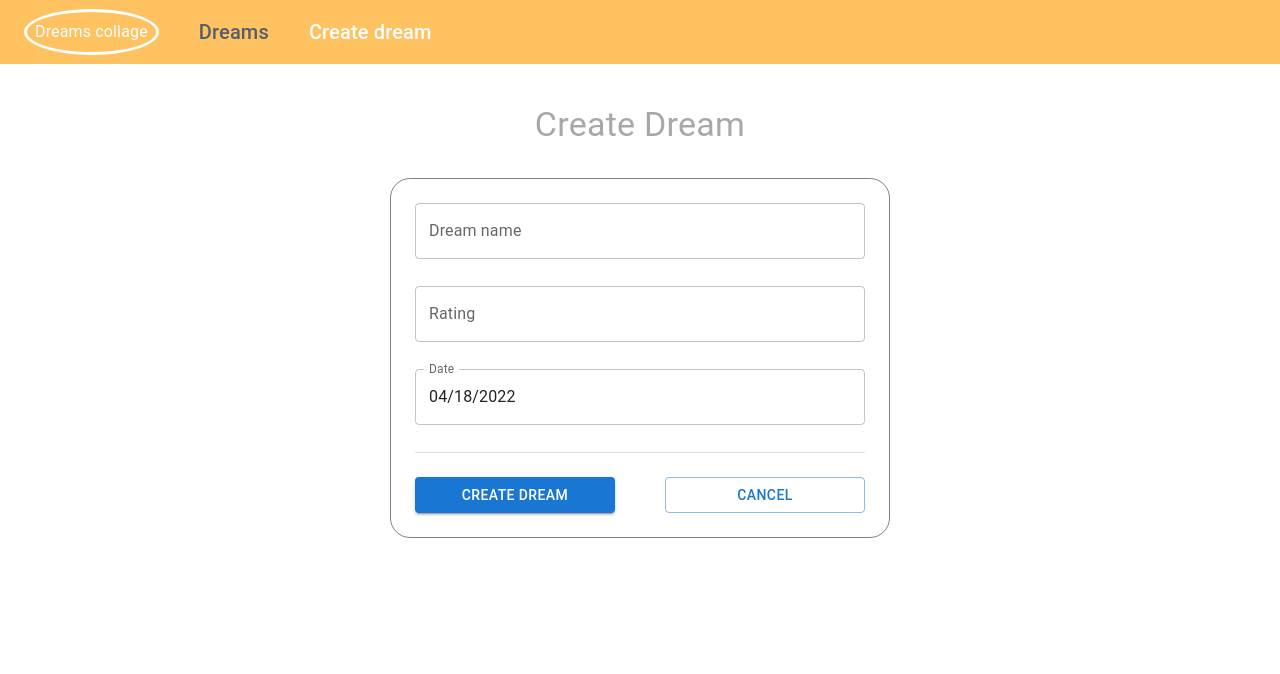
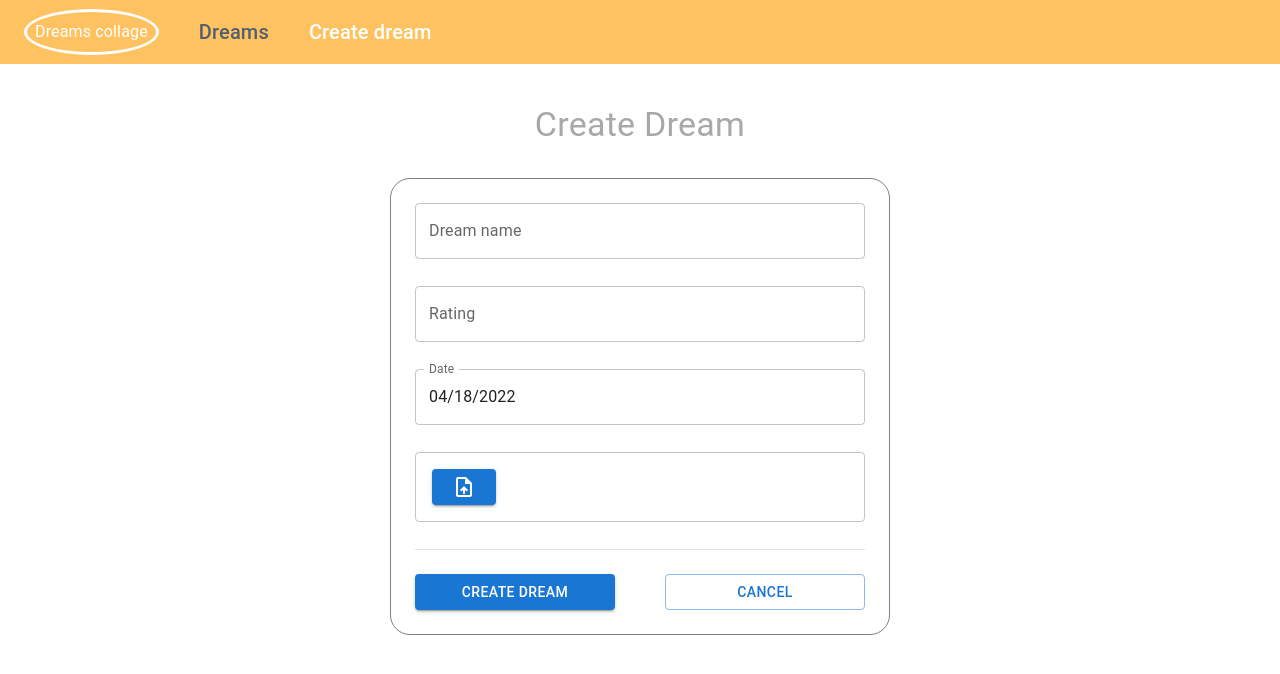
Before and after one commit to DzianisTAppService/dream-collage, a React (Create React App) app in the folder client/: page /dream/create in a window 1280 px wide. Shown: the top 674 px of the page. Built offline with nearby package versions, Linux system fonts and the light colour scheme.

Commit message:
adding UploadingField in progress

```diff
--- a/client/src/common/DreamForm/DreamForm.tsx
+++ b/client/src/common/DreamForm/DreamForm.tsx
@@ -9,6 +9,7 @@ import NameField from './NameField';
 import PATHS from 'constants/routes-paths';
 import RatingField from './RatingField';
 import DateField from './DateField';
+import UploadField from './UploadField';
 import { useYupValidationResolver } from 'utils/hooks';
 
 import { StyledButton } from './DreamForm.styles';
@@ -104,6 +105,12 @@ const DreamForm: FC<DreamFormProps> = ({
                       </Box>
                     </Grid>
 
+                    <Grid item>
+                      <Box mt={3}>
+                        <UploadField />
+                      </Box>
+                    </Grid>
+
                     <Box my={3}>
                       <Divider />
                     </Box>
--- /dev/null
+++ b/client/src/common/DreamForm/UploadField/UploadField.styles.ts
@@ -0,0 +1,5 @@
+import styled from 'styled-components';
+
+export const StyledInput = styled('input')({
+  display: 'none',
+});
--- /dev/null
+++ b/client/src/common/DreamForm/UploadField/UploadField.tsx
@@ -0,0 +1,50 @@
+// https://www.npmjs.com/package/react-images-uploading
+import React from 'react';
+import { Controller, useFormContext } from 'react-hook-form';
+import { Box, Button, FormControl, FormHelperText } from '@mui/material';
+import UploadFileIcon from '@mui/icons-material/UploadFile';
+
+import { StyledInput } from './UploadField.styles';
+
+const UploadField = () => {
+  const {
+    control,
+    formState: { errors = {} },
+  } = useFormContext();
+
+  return (
+    <Controller
+      control={control}
+      name="image"
+      defaultValue=""
+      render={({ field: { onChange, value } }) => (
+        <FormControl fullWidth>
+          <Box
+            display="flex"
+            alignItems="center"
+            px={2}
+            py={2}
+            border="1px solid #0000003b"
+            borderRadius={1}
+          >
+            <label htmlFor="image">
+              <StyledInput
+                id="image"
+                type="file"
+                onChange={onChange}
+                value={value}
+              />
+              <Button variant="contained" component="span">
+                <UploadFileIcon />
+              </Button>
+            </label>
+            <FormHelperText>{value}</FormHelperText>
+          </Box>
+          <FormHelperText error>{errors.image?.message}</FormHelperText>
+        </FormControl>
+      )}
+    />
+  );
+};
+
+export default UploadField;
--- /dev/null
+++ b/client/src/common/DreamForm/UploadField/index.ts
@@ -0,0 +1 @@
+export { default } from './UploadField';
```
Also changed, not shown: 2 other files (tests, documents, lock files or other folders).
